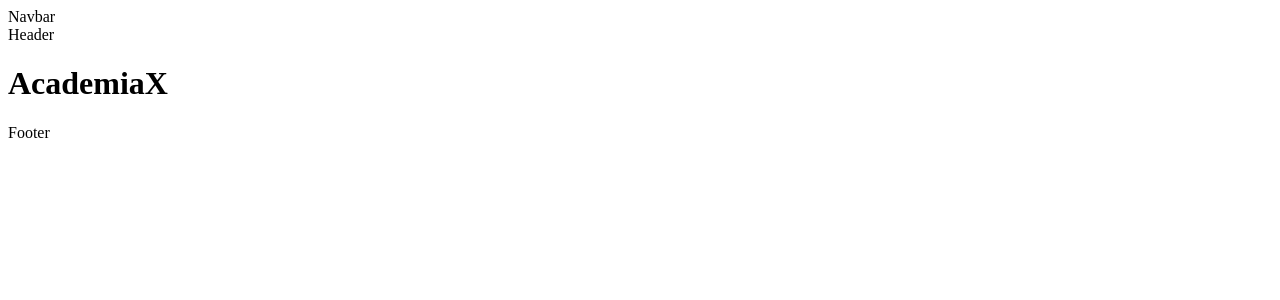
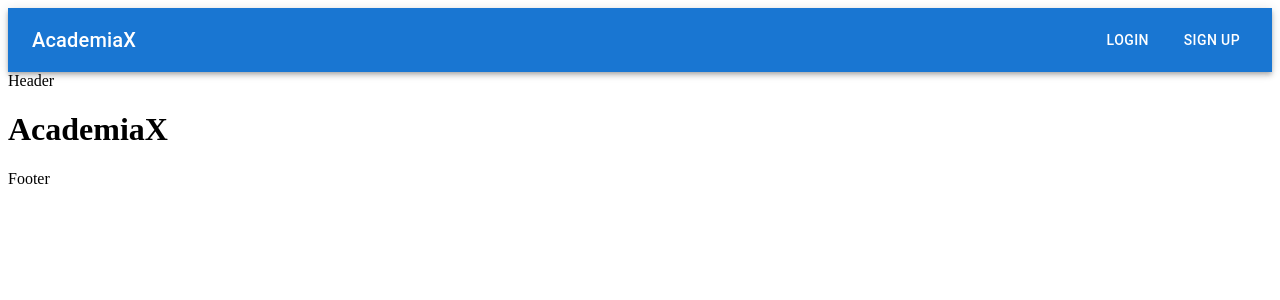
Before and after one commit to SoumyaSubhrajit/AcademiaX, a React (Create React App) app in the folder client/: page / in a window 1280 px wide. Shown: the top 300 px of the page. Built offline with nearby package versions, Linux system fonts and the light colour scheme.

Commit message:
Adding the nav files

```diff
--- a/client/src/components/Navbar/Navbar.jsx
+++ b/client/src/components/Navbar/Navbar.jsx
@@ -1,7 +1,27 @@
 import React from 'react';
+import { AppBar, Toolbar, Typography, Button } from '@mui/material';
+import { useTheme } from '@mui/material/styles'; // Import the useTheme hook
 
 const Navbar = () => {
-  return <div>Navbar</div>;
+  const theme = useTheme(); // Use the useTheme hook to get the theme object
+
+  return (
+    <div>
+      <AppBar position='static'>
+        <Toolbar>
+          <Typography variant='h6' style={{ flexGrow: 1 }}>
+            AcademiaX
+          </Typography>
+          <Button color='inherit' style={{ marginLeft: theme.spacing(2) }}>
+            Login
+          </Button>
+          <Button color='inherit' style={{ marginLeft: theme.spacing(2) }}>
+            Sign Up
+          </Button>
+        </Toolbar>
+      </AppBar>
+    </div>
+  );
 };
 
 export default Navbar;
```
Also changed, not shown: client/package.json (+7 -0 lines), 1 other file (tests, documents, lock files or other folders).
